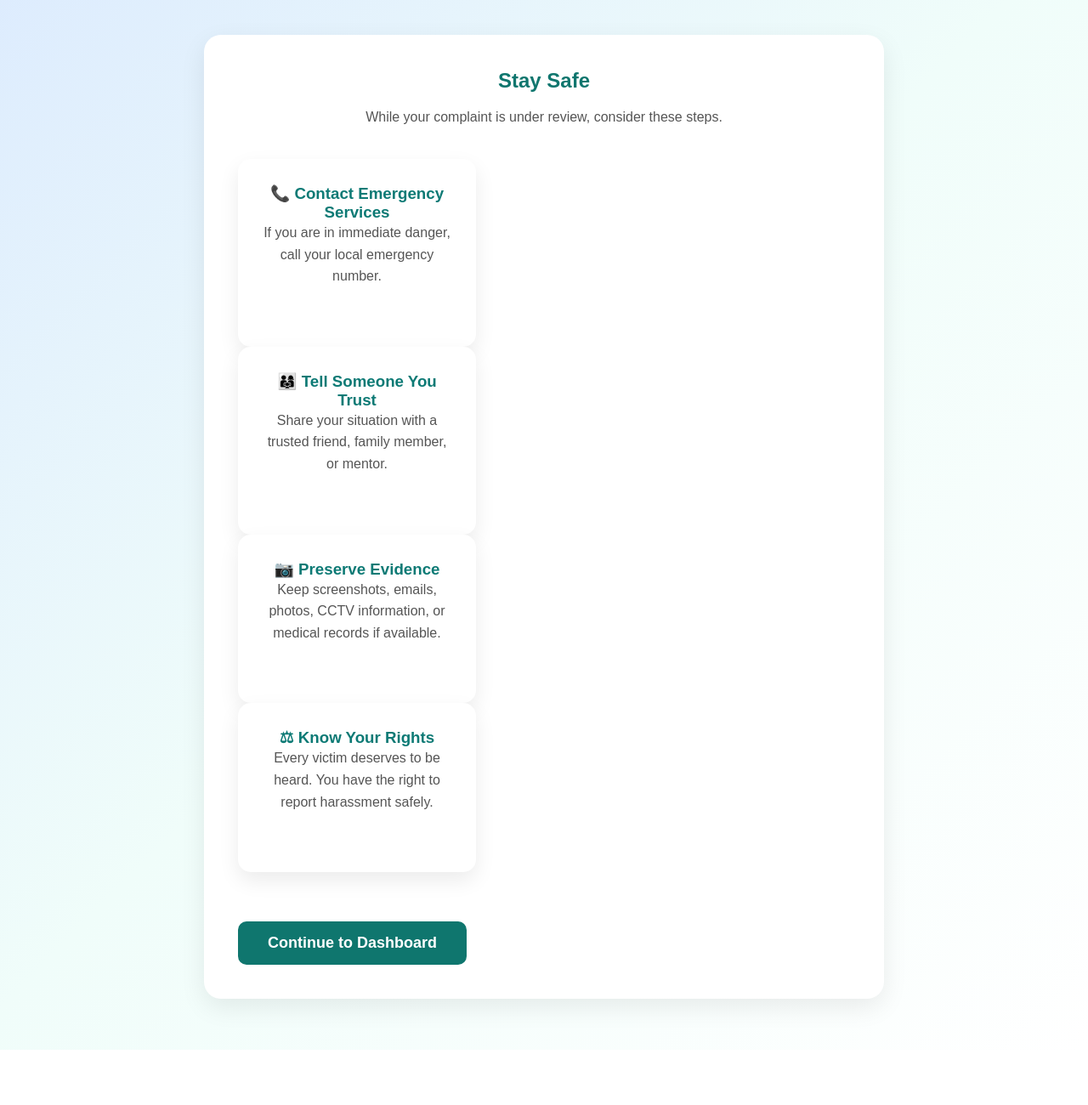
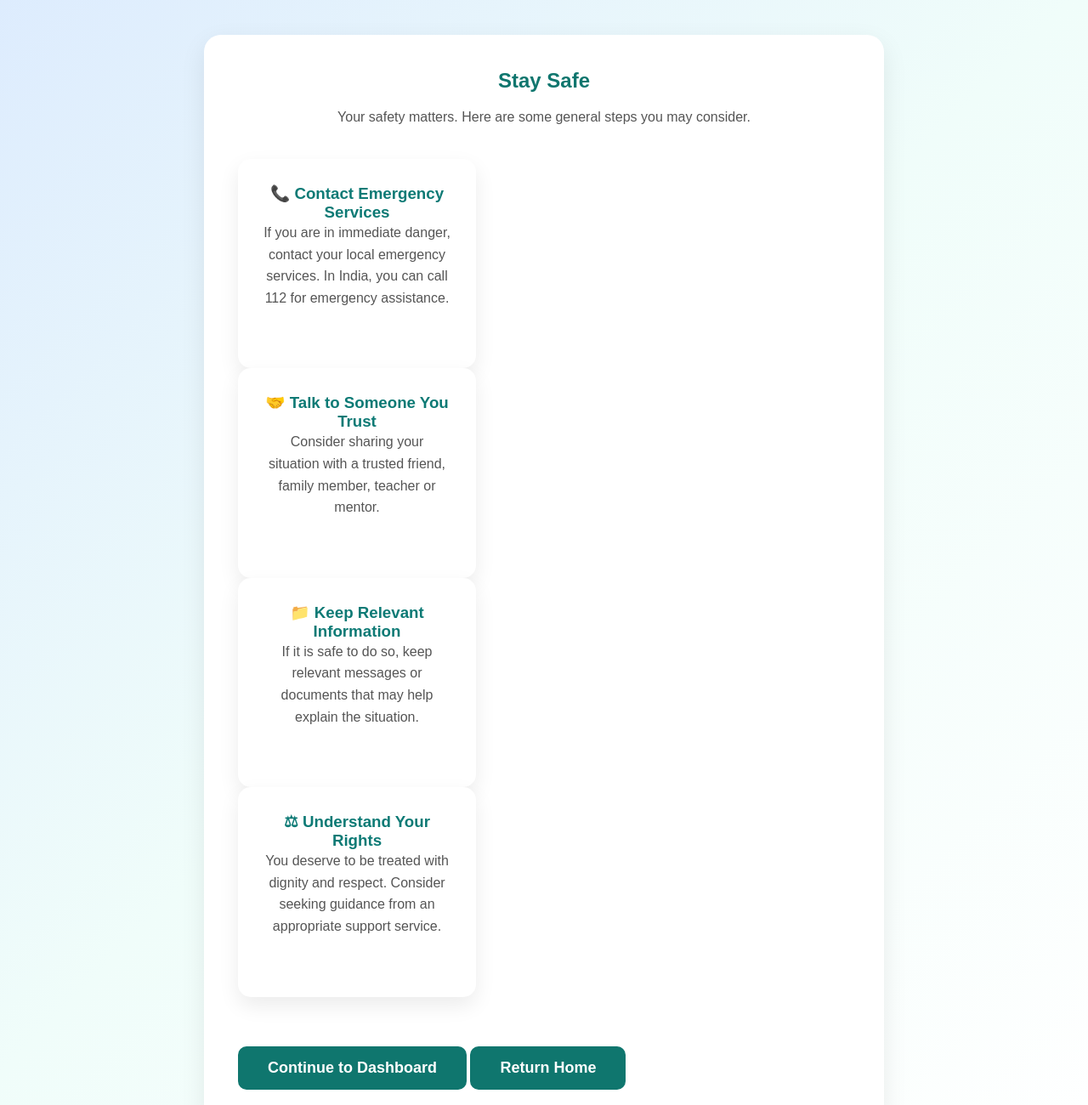
Before and after one commit to sanjanasri3007-eng/SWYNEX-Interactive-Web-Application, a plain HTML site: page tips.html in a window 1280 px wide. Shown: the part 140-1440 px from the top of the page at 85% size. Before the commit the page ends 1375 px from the top, so only its background shows below. Drawn offline with Linux system fonts and the light colour scheme.

Commit message:
Improve safety tips page and navigation

```diff
--- a/tips.html
+++ b/tips.html
@@ -1,9 +1,11 @@
+
 <!DOCTYPE html>
 <html lang="en">
 
 <head>
 <meta charset="UTF-8">
-<title>Safety Tips</title>
+<meta name="viewport" content="width=device-width, initial-scale=1.0">
+<title>Safety Tips | SafeSpeak</title>
 <link rel="stylesheet" href="style.css">
 </head>
 
@@ -31,7 +33,7 @@ Quick Exit
 <h1>Stay Safe</h1>
 
 <p>
-While your complaint is under review, consider these steps.
+Your safety matters. Here are some general steps you may consider.
 </p>
 
 <div class="card">
@@ -39,47 +41,50 @@ While your complaint is under review, consider these steps.
 <h3>📞 Contact Emergency Services</h3>
 
 <p>
-If you are in immediate danger, call your local emergency number.
+If you are in immediate danger, contact your local emergency services.
+In India, you can call 112 for emergency assistance.
 </p>
 
 </div>
 
 <div class="card">
 
-<h3>👨‍👩‍👧 Tell Someone You Trust</h3>
+<h3>🤝 Talk to Someone You Trust</h3>
 
 <p>
-Share your situation with a trusted friend, family member, or mentor.
+Consider sharing your situation with a trusted friend, family member, teacher or mentor.
 </p>
 
 </div>
 
 <div class="card">
 
-<h3>📷 Preserve Evidence</h3>
+<h3>📁 Keep Relevant Information</h3>
 
 <p>
-Keep screenshots, emails, photos, CCTV information, or medical records if available.
+If it is safe to do so, keep relevant messages or documents that may help explain the situation.
 </p>
 
 </div>
 
 <div class="card">
 
-<h3>⚖ Know Your Rights</h3>
+<h3>⚖ Understand Your Rights</h3>
 
 <p>
-Every victim deserves to be heard. You have the right to report harassment safely.
+You deserve to be treated with dignity and respect. Consider seeking guidance from an appropriate support service.
 </p>
 
 </div>
 
 <br>
 
-<a href="dashboard.html">
-<button class="btn">
+<a href="dashboard.html" class="btn">
 Continue to Dashboard
-</button>
+</a>
+
+<a href="index.html" class="btn">
+Return Home
 </a>
 
 </section>
```
